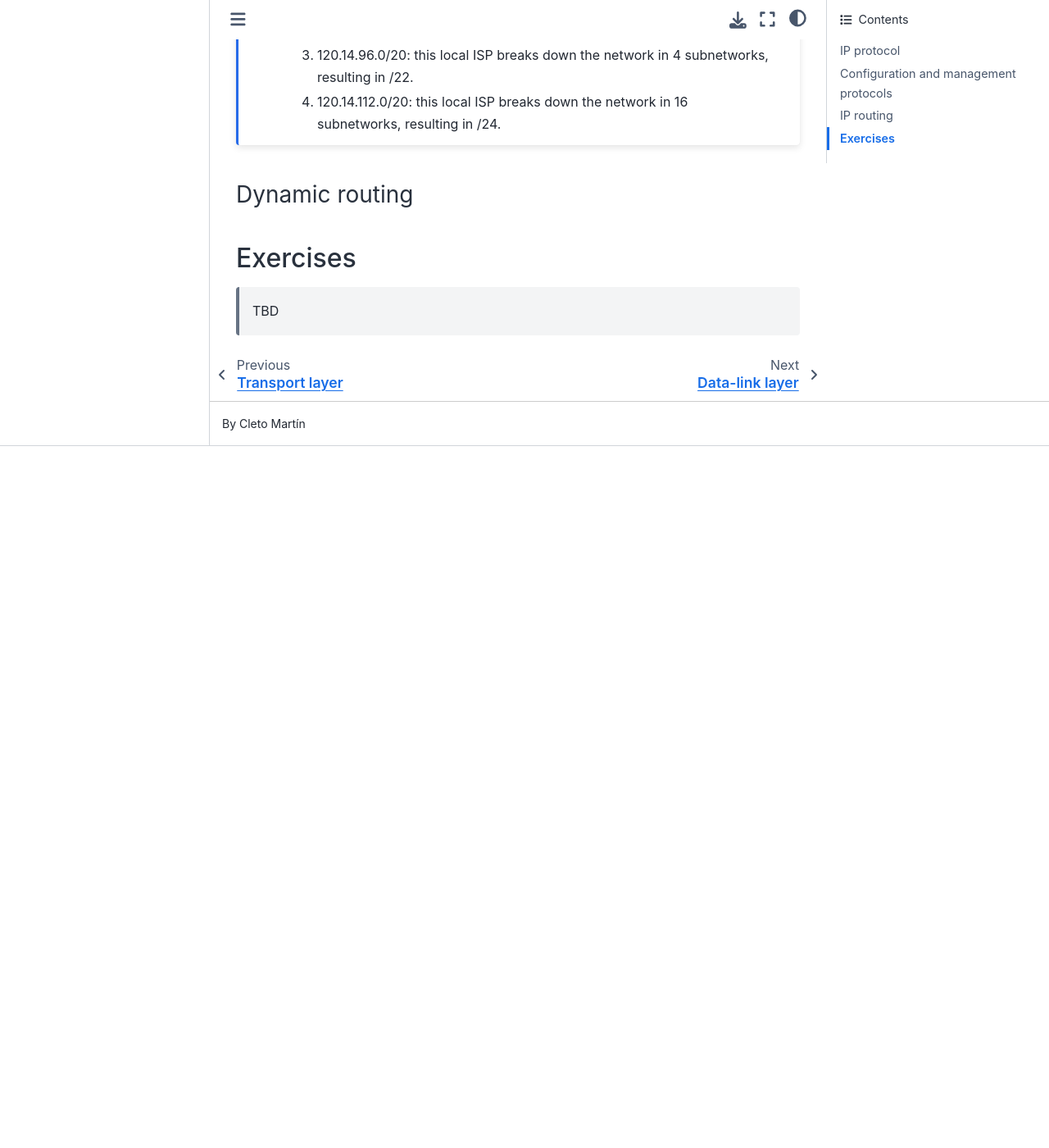
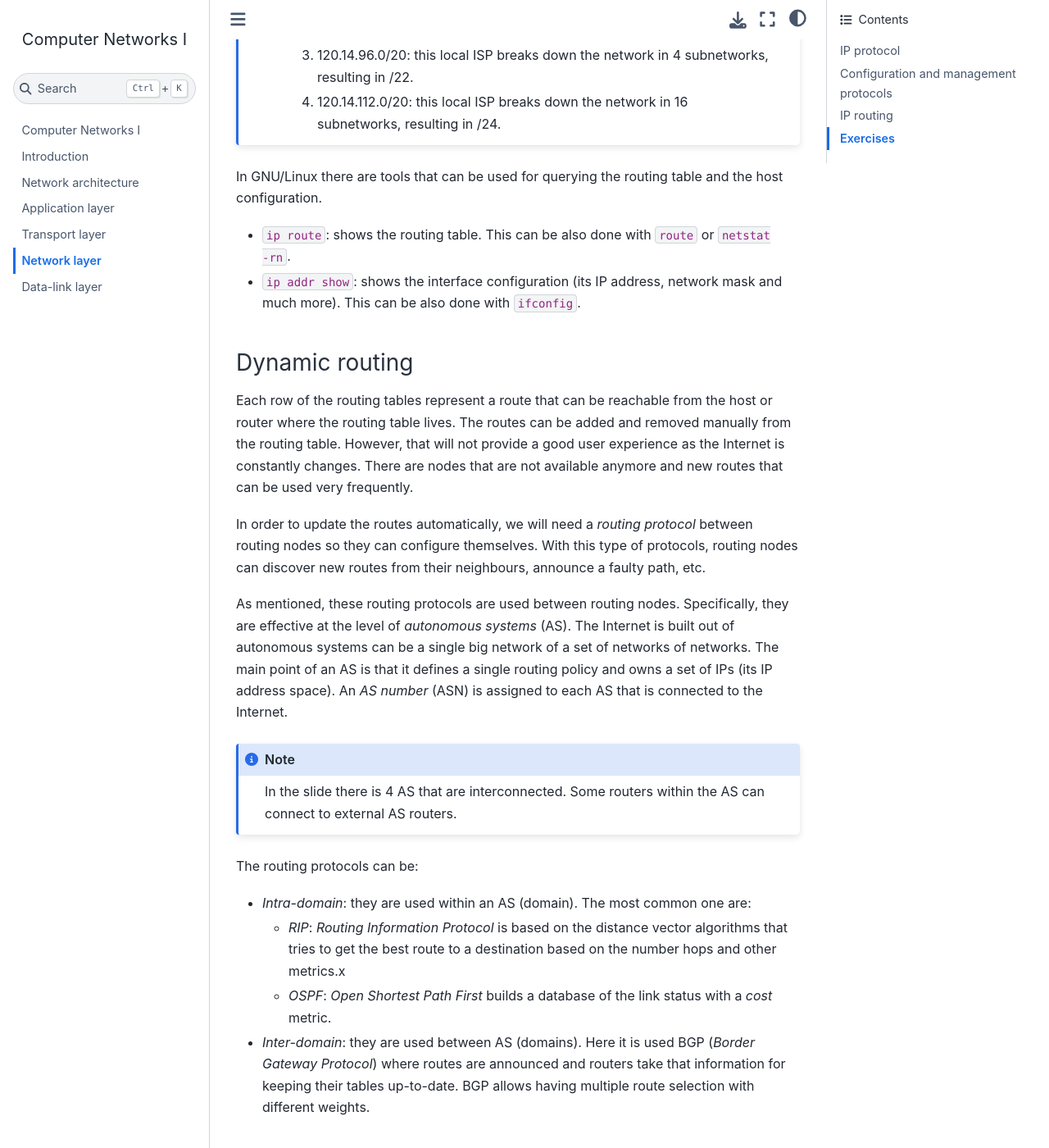
Before and after one commit to cletomartin/redes1, a Jupyter Book: the page built from network.md, in a window 1280 px wide and 1400 px high, scrolled down 19413 px. Shown: the whole window at 82% size. Built offline with Jupyter Book 1.0.4 settings and Sphinx 7.4.7 and the Sphinx Book theme 1.1.4, drawn with Linux system fonts in a browser that asks for light colours; before the commit the page ends 19957 px from its top, so only the background shows below that.

Commit message:
finished network chapter

````diff
--- a/network.md
+++ b/network.md
@@ -644,8 +644,40 @@ To see how this address aggregation provides a hierarchical routing, let's consi
   1. 120.14.112.0/20: this local ISP breaks down the network in 16 subnetworks, resulting in /24.
 ```
 
+In GNU/Linux there are tools that can be used for querying the routing table and the host configuration.
+
+- `ip route`: shows the routing table.
+  This can be also done with `route` or `netstat -rn`.
+- `ip addr show`: shows the interface configuration (its IP address, network mask and much more).
+  This can be also done with `ifconfig`.
 
 ### Dynamic routing
 
+Each row of the routing tables represent a route that can be reachable from the host or router where the routing table lives.
+The routes can be added and removed manually from the routing table.
+However, that will not provide a good user experience as the Internet is constantly changes.
+There are nodes that are not available anymore and new routes that can be used very frequently.
+
+In order to update the routes automatically, we will need a _routing protocol_ between routing nodes so they can configure themselves.
+With this type of protocols, routing nodes can discover new routes from their neighbours, announce a faulty path, etc.
+
+As mentioned, these routing protocols are used between routing nodes. Specifically, they are effective at the level of _autonomous systems_ (AS).
+The Internet is built out of autonomous systems can be a single big network of a set of networks of networks.
+The main point of an AS is that it defines a single routing policy and owns a set of IPs (its IP address space).
+An _AS number_ (ASN) is assigned to each AS that is connected to the Internet.
+
+```{note}
+In the slide there is 4 AS that are interconnected.
+Some routers within the AS can connect to external AS routers.
+```
+
+The routing protocols can be:
+- _Intra-domain_: they are used within an AS (domain). The most common one are:
+  - _RIP_: _Routing Information Protocol_ is based on the distance vector algorithms that tries to get the best route to a destination based on the number hops and other metrics.x
+  - _OSPF_: _Open Shortest Path First_ builds a database of the link status with a _cost_ metric.
+
+- _Inter-domain_: they are used between AS (domains). Here it is used BGP (_Border Gateway Protocol_) where routes are announced and routers take that information for keeping their tables up-to-date.
+  BGP allows having multiple route selection with different weights.
+
 ## Exercises
 > TBD
````
Also changed, not shown: 1 other file.
